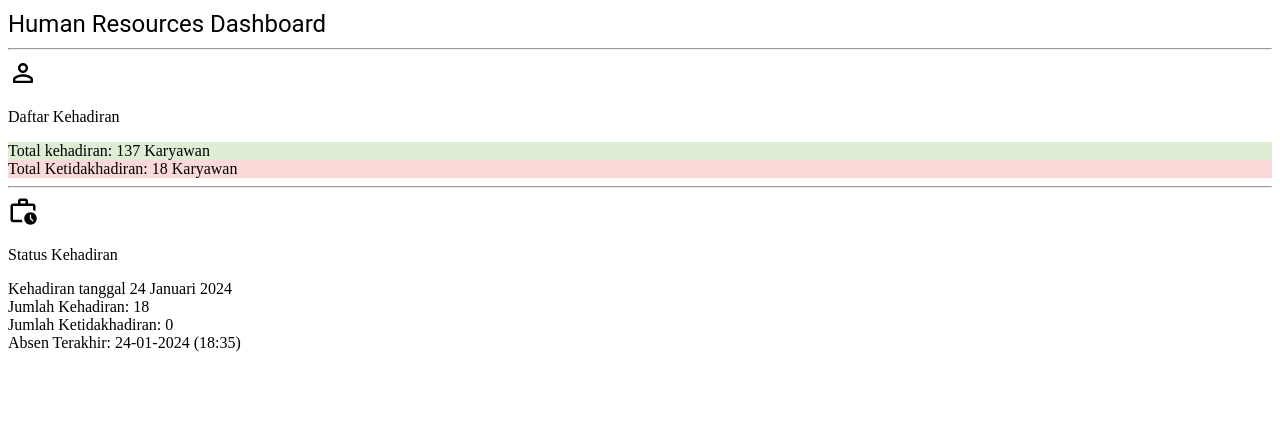
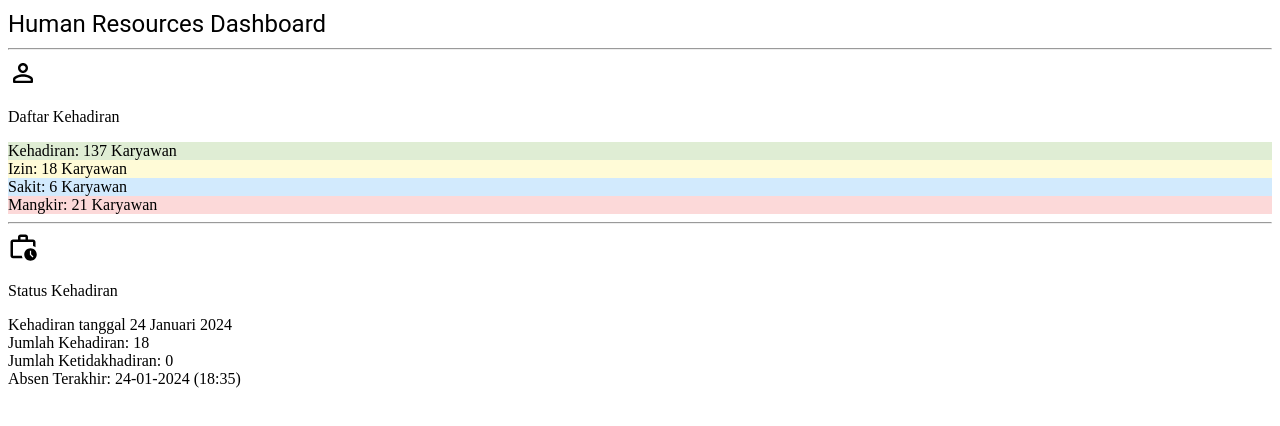
Before and after one commit to emilfauzan/erpplayground, a Next.js app: page /dashboard/humanresources/HRDashboard in a window 1280 px wide. Shown: the top 426 px of the page. Built offline with nearby package versions, Linux system fonts and the light colour scheme.

Commit message:
added color for HRDashboard daftar kehadiran

```diff
--- a/components/common/cards/CardDataStats.tsx
+++ b/components/common/cards/CardDataStats.tsx
@@ -28,15 +28,17 @@ export default function CardDataStats({
     const subtitle2Color =
         index === 0 ? "" :
             index === 1 ? "rgba(96, 165, 42, 0.2)" :
-                index === 2 ? "rgba(239, 68, 68, 0.2)" : "";
+                index === 2 ? "rgba(255, 235, 59, 0.2)" : "";
 
     const subtitle3Color =
         index === 0 ? "" :
-            index === 1 ? "rgba(239, 68, 68, 0.2)" : "";
+            index === 1 ? "rgba(239, 68, 68, 0.2)" :
+                index === 2 ? "rgba(33, 150, 243, 0.2)" : "";
 
     const descriptionColor =
         index === 0 ? "" :
-            index === 1 ? "" : "";
+            index === 1 ? "" :
+                index === 2 ? "rgba(239, 68, 68, 0.2)" : "";
 
     return (
         <>
--- a/pages/dashboard/humanresources/HRDashboard.tsx
+++ b/pages/dashboard/humanresources/HRDashboard.tsx
@@ -16,10 +16,10 @@ function HRDashboard() {
 
                 <CardDataStats
                     title="Daftar Kehadiran"
-                    subtitle1={`Total kehadiran: 137 Karyawan`}
-                    subtitle2={`Total Ketidakhadiran: 18 Karyawan`}
-                    subtitle3={``}
-                    description={``}
+                    subtitle1={`Kehadiran: 137 Karyawan`}
+                    subtitle2={`Izin: 18 Karyawan`}
+                    subtitle3={`Sakit: 6 Karyawan`}
+                    description={`Mangkir: 21 Karyawan`}
                     index={2}
                 >
                     <svg width="30" height="30" fill="none">
```
